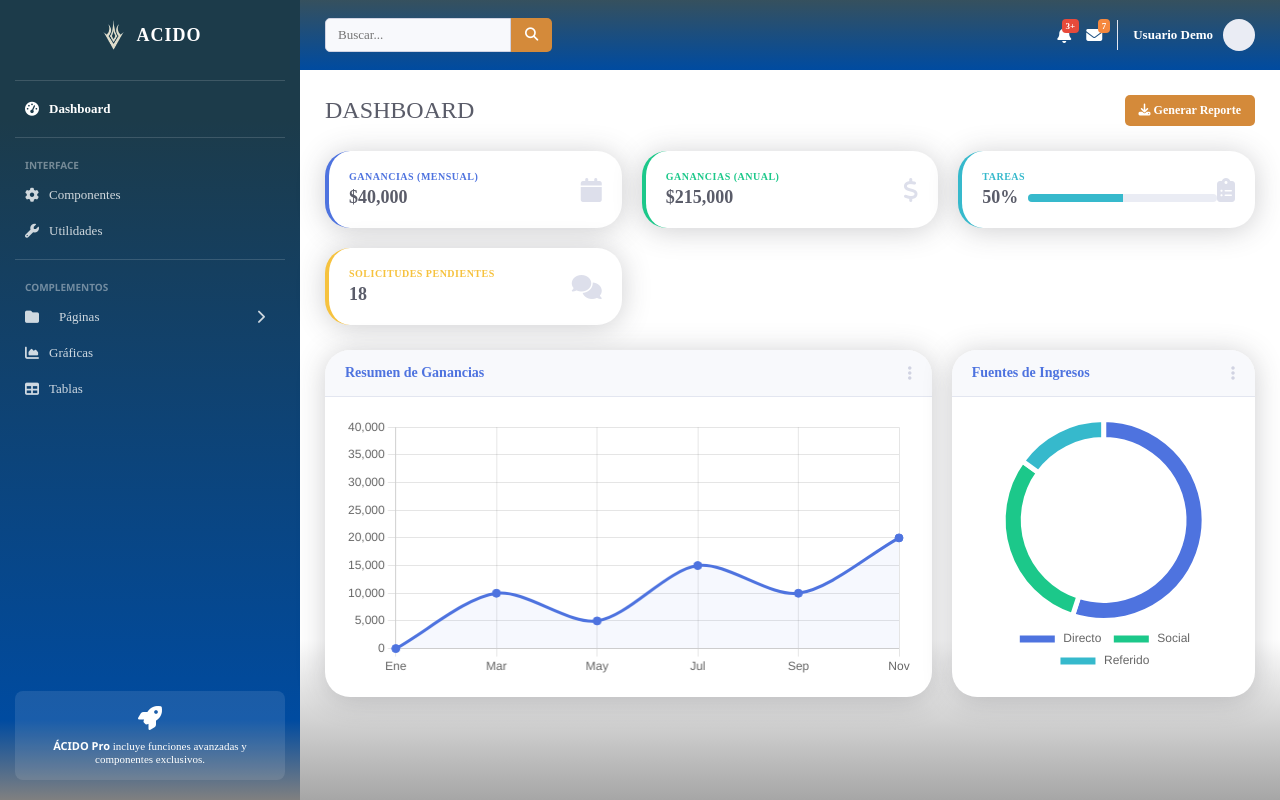
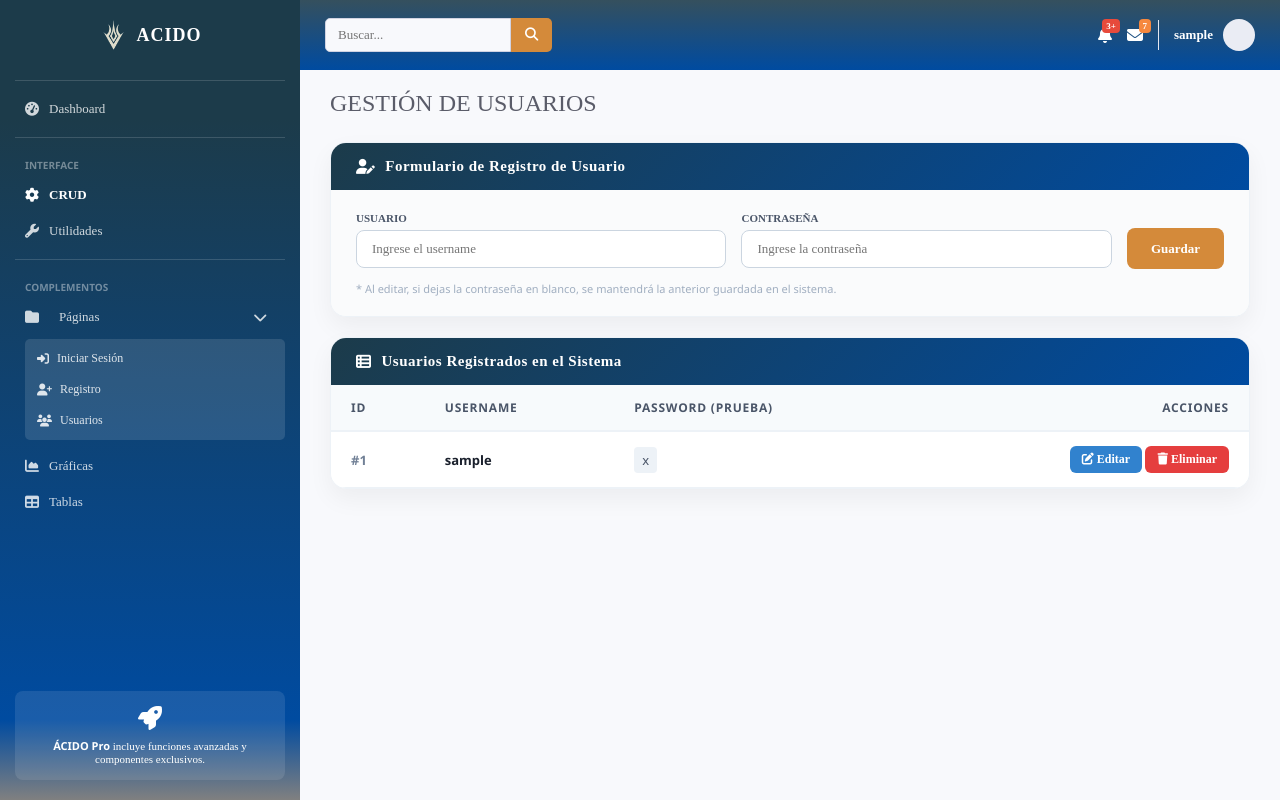
Before and after one commit to Jhonatan-Garcia-Castellanos/TAREA, a PHP site: page /index.php?action=crud in a window 1280 px wide. Run offline with PHP 8.4, Linux system fonts and the light colour scheme; the visitor is signed in with stand-in values (Sample User, id 1); tables that the repository leaves empty or names only in its code hold one stand-in row (values such as "Sample post").

Commit message:
9090
CRUD INTENTO #1

```diff
--- a/BACKPHP/index.php
+++ b/BACKPHP/index.php
@@ -38,6 +38,7 @@ if ($_SERVER["REQUEST_METHOD"] === "POST" && isset($_POST["action"])) {
 
 // 2. PROCESAR ACCIONES POR URL (GET)
 if (isset($_GET["action"])) {
+
     // Si la acción es logout, destruye la sesión
     if ($_GET["action"] === "logout") {
         session_destroy();
@@ -45,14 +46,25 @@ if (isset($_GET["action"])) {
         exit();
     }
 
-    // Si la acción es pedir el login explícitamente, carga el login directamente
+    // Si la acción es pedir el login explícitamente
     if ($_GET["action"] === "login") {
         require_once "view/login.php";
-        exit(); // Corta aquí para que NO cargue el dashboard
+        exit();
+    }
+
+    // Si la acción es abrir el CRUD de registros (¡Colocado aquí arriba para que corte el flujo correctamente!)
+    if ($_GET["action"] === "crud") {
+        if (isset($_SESSION["user"])) {
+            require_once "view/crud.php";
+            exit(); // Detiene la ejecución aquí para que NO cargue el dashboard por debajo
+        } else {
+            header("Location: index.php?action=login");
+            exit();
+        }
     }
 }
 
-// 3. CARGAR VISTA SEGÚN LA SESIÓN (Por defecto)
+// 3. CARGAR VISTA POR DEFECTO SEGÚN LA SESIÓN (Si no hay ninguna acción GET específica)
 if (isset($_SESSION["user"])) {
     require_once "view/dashboard.php";
 } else {
--- a/BACKPHP/public/styles.css
+++ b/BACKPHP/public/styles.css
@@ -1,14 +1,36 @@
+/* ===================================================
+   RESET Y CONFIGURACIÓN GLOBAL
+=================================================== */
 * {
     box-sizing: border-box;
     margin: 0;
     padding: 0;
     font-family: 'Segoe UI', system-ui, -apple-system, sans-serif;
-    body, p, a, span, h1, h2, h3, h4, h5, h6, label, input, button {
+}
+
+/* Tipografía global para textos y elementos */
+body, p, a, span, h1, h2, h3, h4, h5, h6, label, input, button {
     font-family: 'Cinzel', serif !important;
 }
 
+/* Estilos adaptativos para pantallas menores a 768px */
+@media (max-width: 768px) {
+    .dashboard-container {
+        flex-direction: column !important;
+    }
+    .sidebar {
+        width: 100% !important;
+        height: auto !important;
+    }
+    .main-content {
+        width: 100% !important;
+    }
+    .chart-card form div[style*="grid-template-columns"] {
+        grid-template-columns: 1fr !important;
+    }
 }
 
+/* Estilo base del Login (pantalla centrada) */
 body {
     background-color: #D48A3A !important;
     min-height: 100vh;
@@ -307,11 +329,7 @@ body {
     font-family: 'Segoe UI', system-ui, -apple-system, sans-serif;
 }
 
-.dashboard-container {
-    display: flex;
-    min-height: 100vh;
-    border-radius: 25px;
-}
+
 
 /* Sidebar Azul */
 .sidebar {
@@ -485,6 +503,10 @@ body {
 
 /* Área de Contenido */
 .content-padding {
+    padding: 25px;
+}
+
+.content-padding-crud {
     padding: 25px;
 }
 
@@ -700,3 +722,182 @@ body {
     height: 50px;
     object-fit: contain;
 }
+
+/* ===================================================
+   ESTILOS EXCLUSIVOS PARA EL CRUD (ÁCIDO COLOMBIA)
+=================================================== */
+
+/* El Dashboard principal se mantiene con su diseño original intacto */
+.dashboard-container {
+    display: flex;
+    min-height: 100vh;
+    border-radius: 25px;
+}
+
+/* El CRUD se expande al 100% de la pantalla sin afectar al dashboard principal */
+/* FORZAR ANCHO Y ALTO ABSOLUTO PARA EL CRUD */
+html, body.dashboard-body.crud-body {
+    height: 100% !important;
+    min-height: 100vh !important;
+    background: #f8f9fc !important;
+    overflow-y: auto !important;
+}
+
+body.dashboard-body.crud-body .dashboard-container {
+    min-height: 100vh !important;
+    height: 100% !important;
+    width: 100vw !important;
+    max-width: 100% !important;
+    margin: 0 !important;
+    padding: 0 !important;
+    border-radius: 0 !important;
+    box-shadow: none !important;
+}
+
+.content-padding-crud {
+    padding: 20px 30px !important;
+}
+
+.crud-container-box {
+    max-width: 1200px;
+    margin: 0 auto;
+}
+
+.crud-modern-card {
+    background: #ffffff;
+    border-radius: 16px;
+    box-shadow: 0 10px 25px rgba(0, 0, 0, 0.05);
+    border: 1px solid #edf2f7;
+    margin-top: 0 !important;
+    margin-bottom: 20px;
+    overflow: hidden;
+}
+
+.crud-modern-header {
+    background: linear-gradient(135deg, #1C3B4A, #004BA0);
+    color: white;
+    padding: 15px 25px;
+    font-size: 15px;
+    font-weight: 600;
+    letter-spacing: 0.5px;
+    display: flex;
+    align-items: center;
+    gap: 10px;
+}
+
+.crud-form-body {
+    padding: 20px 25px;
+    background: #fafbfc;
+}
+
+.crud-input {
+    width: 100%;
+    padding: 10px 15px;
+    background: #ffffff;
+    border: 1px solid #cbd5e0;
+    border-radius: 8px;
+    font-size: 13px;
+    color: #2d3748;
+    outline: none;
+    transition: all 0.3s ease;
+}
+
+.crud-input:focus {
+    border-color: #004BA0;
+    box-shadow: 0 0 0 3px rgba(0, 75, 160, 0.15);
+}
+
+.btn-crud-save {
+    background-color: #D48A3A;
+    color: white;
+    border: none;
+    padding: 11px 24px;
+    border-radius: 8px;
+    font-weight: 600;
+    font-size: 13px;
+    cursor: pointer;
+    transition: background 0.2s;
+    height: 41px;
+}
+
+.btn-crud-save:hover {
+    background-color: #b8732e;
+}
+
+.btn-crud-cancel {
+    background-color: #718096;
+    color: white;
+    border: none;
+    padding: 11px 20px;
+    border-radius: 8px;
+    font-weight: 600;
+    font-size: 13px;
+    cursor: pointer;
+    display: none;
+    height: 41px;
+}
+
+.btn-crud-cancel:hover {
+    background-color: #4a5568;
+}
+
+.crud-table {
+    width: 100%;
+    border-collapse: collapse;
+    text-align: left;
+    background: white;
+}
+
+.crud-table th {
+    background-color: #f7fafc;
+    color: #4a5568;
+    font-weight: 700;
+    font-size: 12px;
+    text-transform: uppercase;
+    letter-spacing: 0.8px;
+    padding: 14px 20px;
+    border-bottom: 2px solid #edf2f7;
+}
+
+.crud-table td {
+    padding: 14px 20px;
+    font-size: 13px;
+    color: #2d3748;
+    border-bottom: 1px solid #edf2f7;
+}
+
+.crud-table tr:hover {
+    background-color: #f8fafc;
+}
+
+.btn-action-edit {
+    background-color: #3182ce;
+    color: white;
+    padding: 6px 12px;
+    border-radius: 6px;
+    font-size: 12px;
+    font-weight: 600;
+    border: none;
+    cursor: pointer;
+    text-decoration: none;
+    display: inline-block;
+    transition: background 0.2s;
+}
+
+.btn-action-edit:hover { background-color: #2b6cb0; }
+
+.btn-action-delete {
+    background-color: #e53e3e;
+    color: white;
+    padding: 6px 12px;
+    border-radius: 6px;
+    font-size: 12px;
+    font-weight: 600;
+    border: none;
+    cursor: pointer;
+    text-decoration: none;
+    display: inline-block;
+    transition: background 0.2s;
+}
+
+.btn-action-delete:hover { background-color: #c53030; }
--- /dev/null
+++ b/BACKPHP/view/crud.php
@@ -0,0 +1,269 @@
+<?php
+if (!isset($_SESSION["user"])) {
+    header("Location: index.php?action=login");
+    exit();
+}
+
+$host = 'localhost';
+$dbname = 'login_db';
+$username = 'root';
+$password = '';
+
+try {
+    $pdo = new PDO("mysql:host=$host;dbname=$dbname;charset=utf8", $username, $password);
+    $pdo->setAttribute(PDO::ATTR_ERRMODE, PDO::ERRMODE_EXCEPTION);
+} catch (PDOException $e) {
+    die("Error de conexión: " . $e->getMessage());
+}
+
+if ($_SERVER["REQUEST_METHOD"] === "POST" && isset($_POST["crud_action"]) && $_POST["crud_action"] === "save") {
+    $id = $_POST['id'] ?? '';
+    $user_input = $_POST['username'] ?? '';
+    $pass_input = $_POST['password'] ?? '';
+
+    if (!empty($id)) {
+        if (!empty($pass_input)) {
+            $stmt = $pdo->prepare("UPDATE usuarios SET username = ?, password = ? WHERE id = ?");
+            $stmt->execute([$user_input, $pass_input, $id]);
+        } else {
+            $stmt = $pdo->prepare("UPDATE usuarios SET username = ? WHERE id = ?");
+            $stmt->execute([$user_input, $id]);
+        }
+    } else {
+        $stmt = $pdo->prepare("INSERT INTO usuarios (username, password) VALUES (?, ?)");
+        $stmt->execute([$user_input, $pass_input]);
+    }
+    header("Location: index.php?action=crud");
+    exit();
+}
+
+if (isset($_GET["delete_id"])) {
+    $id = $_GET["delete_id"];
+    $stmt = $pdo->prepare("DELETE FROM usuarios WHERE id = ?");
+    $stmt->execute([$id]);
+    header("Location: index.php?action=crud");
+    exit();
+}
+
+$stmt = $pdo->query("SELECT * FROM usuarios ORDER BY id DESC");
+$registros = $stmt->fetchAll(PDO::FETCH_ASSOC);
+?>
+<!DOCTYPE html>
+<html lang="es">
+<head>
+    <meta charset="UTF-8">
+    <meta name="viewport" content="width=device-width, initial-scale=1.0">
+    <title>CRUD Usuarios - ÁCIDO COLOMBIA</title>
+    <link rel="stylesheet" href="/TAREA/BACKPHP/public/styles.css">
+    <link rel="stylesheet" href="https://cdnjs.cloudflare.com/ajax/libs/font-awesome/6.4.0/css/all.min.css">
+
+</head>
+<body class="dashboard-body crud-body">
+
+    <div class="dashboard-container crud-container">
+
+        <aside class="sidebar">
+            <div class="sidebar-brand">
+                <img src="/TAREA/BACKPHP/public/LOGO2.png" class="brand-icon" alt="Logo Ácido Colombia">
+                <span>ACIDO</span>
+            </div>
+
+            <hr class="sidebar-divider">
+
+            <a href="index.php" class="nav-item">
+                <i class="fa-solid fa-gauge-high"></i>
+                <span>Dashboard</span>
+            </a>
+
+            <hr class="sidebar-divider">
+
+            <div class="sidebar-heading">INTERFACE</div>
+
+            <a href="index.php?action=crud" class="nav-item active">
+                <i class="fa-solid fa-gear"></i>
+                <span>CRUD</span>
+            </a>
+
+            <a href="#" class="nav-item">
+                <i class="fa-solid fa-wrench"></i>
+                <span>Utilidades</span>
+            </a>
+
+            <hr class="sidebar-divider">
+
+            <div class="sidebar-heading">COMPLEMENTOS</div>
+
+            <div class="sidebar-dropdown open">
+                <button type="button" class="nav-item dropdown-toggle" onclick="toggleSubmenu(this)">
+                    <div class="nav-label">
+                        <i class="fa-solid fa-folder"></i>
+                        <span>Páginas</span>
+                    </div>
+                    <i class="fa-solid fa-chevron-right arrow-icon"></i>
+                </button>
+
+                <div class="sidebar-submenu">
+                    <a href="/TAREA/BACKPHP/index.php?action=login">
+                        <i class="fa-solid fa-right-to-bracket"></i> Iniciar Sesión
+                    </a>
+                    <a href="/TAREA/BACKPHP/view/register.php">
+                        <i class="fa-solid fa-user-plus"></i> Registro
+                    </a>
+                    <a href="index.php?action=crud" class="active">
+                        <i class="fa-solid fa-users"></i> Usuarios
+                    </a>
+                </div>
+            </div>
+
+            <a href="#" class="nav-item">
+                <i class="fa-solid fa-chart-area"></i>
+                <span>Gráficas</span>
+            </a>
+
+            <a href="#" class="nav-item">
+                <i class="fa-solid fa-table"></i>
+                <span>Tablas</span>
+            </a>
+
+            <div class="sidebar-promo">
+                <i class="fa-solid fa-rocket promo-icon"></i>
+                <p><strong>ÁCIDO Pro</strong> incluye funciones avanzadas y componentes exclusivos.</p>
+            </div>
+        </aside>
+
+        <main class="main-content">
+
+            <header class="topbar">
+                <div class="search-bar">
+                    <input type="text" placeholder="Buscar...">
+                    <button><i class="fa-solid fa-magnifying-glass"></i></button>
+                </div>
+
+                <div class="topbar-user">
+                    <div class="icon-badge">
+                        <i class="fa-solid fa-bell"></i>
+                        <span class="badge red">3+</span>
+                    </div>
+                    <div class="icon-badge">
+                        <i class="fa-solid fa-envelope"></i>
+                        <span class="badge yellow">7</span>
+                    </div>
+                    <div class="divider-vertical"></div>
+                    <div class="user-info">
+                        <span><?php echo htmlspecialchars($_SESSION["user"]["username"] ?? 'Usuario Demo'); ?></span>
+                        <div class="avatar"></div>
+                    </div>
+                </div>
+            </header>
+
+            <div class="content-padding-crud">
+
+                <div class="page-header">
+                    <h2 id="form-title-text">GESTIÓN DE USUARIOS</h2>
+                </div>
+
+                <div class="crud-container-box">
+                    <div class="crud-modern-card" style="margin-top: 0;">
+                        <div class="crud-modern-header">
+                            <i class="fa-solid fa-user-pen"></i>
+                            <span id="form-card-title">Formulario de Registro de Usuario</span>
+                        </div>
+                        <div class="crud-form-body">
+                            <form action="index.php?action=crud" method="POST">
+                                <input type="hidden" name="crud_action" value="save">
+                                <input type="hidden" name="id" id="form-id">
+
+                                <div style="display: grid; grid-template-columns: 1fr 1fr auto; gap: 15px; align-items: center;">
+                                    <div>
+                                        <label style="display: block; font-size: 11px; font-weight: 700; color: #4a5568; margin-bottom: 6px; text-transform: uppercase;">Usuario</label>
+                                        <input type="text" class="crud-input" name="username" id="form-username" placeholder="Ingrese el username" required>
+                                    </div>
+                                    <div>
+                                        <label style="display: block; font-size: 11px; font-weight: 700; color: #4a5568; margin-bottom: 6px; text-transform: uppercase;">Contraseña</label>
+                                        <input type="text" class="crud-input" name="password" id="form-password" placeholder="Ingrese la contraseña">
+                                    </div>
+                                    <div style="padding-top: 18px; display: flex; gap: 8px;">
+                                        <button type="submit" class="btn-crud-save" id="btn-submit-text">Guardar</button>
+                                        <button type="button" class="btn-crud-cancel" id="btn-cancelar" onclick="limpiarFormulario()">Cancelar</button>
+                                    </div>
+                                </div>
+                                <small style="color: #a0aec0; display: block; margin-top: 12px; font-size: 11px;">* Al editar, si dejas la contraseña en blanco, se mantendrá la anterior guardada en el sistema.</small>
+                            </form>
+                        </div>
+                    </div>
+
+                    <div class="crud-modern-card">
+                        <div class="crud-modern-header">
+                            <i class="fa-solid fa-table-list"></i>
+                            <span>Usuarios Registrados en el Sistema</span>
+                        </div>
+                        <div style="overflow-x: auto;">
+                            <table class="crud-table">
+                                <thead>
+                                    <tr>
+                                        <th>ID</th>
+                                        <th>Username</th>
+                                        <th>Password (Prueba)</th>
+                                        <th style="text-align: right;">Acciones</th>
+                                    </tr>
+                                </thead>
+                                <tbody>
+                                    <?php if (!empty($registros)): ?>
+                                        <?php foreach ($registros as $row): ?>
+                                            <tr>
+                                                <td style="font-weight: 600; color: #718096;">#<?php echo $row['id']; ?></td>
+                                                <td><strong style="color: #1a202c;"><?php echo htmlspecialchars($row['username']); ?></strong></td>
+                                                <td><code style="background: #edf2f7; padding: 4px 8px; border-radius: 4px; color: #4a5568; word-break: break-all; max-width: 250px; display: inline-block;"><?php echo htmlspecialchars($row['password']); ?></code></td>
+                                                <td style="text-align: right;">
+                                                    <button type="button" class="btn-action-edit" onclick="editarRegistro(<?php echo $row['id']; ?>, '<?php echo htmlspecialchars($row['username'], ENT_QUOTES); ?>')"><i class="fa-solid fa-pen-to-square"></i> Editar</button>
+                                                    <a href="index.php?action=crud&delete_id=<?php echo $row['id']; ?>" class="btn-action-delete" onclick="return confirm('¿Estás seguro de eliminar este usuario?');"><i class="fa-solid fa-trash"></i> Eliminar</a>
+                                                </td>
+                                            </tr>
+                                        <?php endforeach; ?>
+                                    <?php else: ?>
+                                        <tr>
+                                            <td colspan="4" style="text-align: center; color: #a0aec0; padding: 40px; font-style: italic;">No hay usuarios registrados actualmente.</td>
+                                        </tr>
+                                    <?php endif; ?>
+                                </tbody>
+                            </table>
+                        </div>
+                    </div>
+
+                </div>
+
+            </div>
+        </main>
+    </div>
+
+    <script>
+        function toggleSubmenu(button) {
+            const dropdown = button.parentElement;
+            dropdown.classList.toggle('open');
+        }
+
+        function editarRegistro(id, username) {
+            document.getElementById('form-title-text').innerText = "MODIFICAR USUARIO";
+            document.getElementById('form-card-title').innerText = "Editando el Registro #" + id;
+            document.getElementById('form-id').value = id;
+            document.getElementById('form-username').value = username;
+            document.getElementById('form-password').value = '';
+            document.getElementById('form-password').placeholder = "Nueva contraseña (opcional)";
+            document.getElementById('btn-submit-text').innerText = "Actualizar Cambios";
+            document.getElementById('btn-cancelar').style.display = 'inline-block';
+            window.scrollTo({top: 0, behavior: 'smooth'});
+        }
+
+        function limpiarFormulario() {
+            document.getElementById('form-title-text').innerText = "GESTIÓN DE USUARIOS";
+            document.getElementById('form-card-title').innerText = "Formulario de Registro de Usuario";
+            document.getElementById('form-id').value = '';
+            document.getElementById('form-username').value = '';
+            document.getElementById('form-password').value = '';
+            document.getElementById('form-password').placeholder = "Ingrese la contraseña";
+            document.getElementById('btn-submit-text').innerText = "Guardar";
+            document.getElementById('btn-cancelar').style.display = 'none';
+        }
+    </script>
+</body>
+</html>
--- a/BACKPHP/view/dashboard.php
+++ b/BACKPHP/view/dashboard.php
@@ -1,5 +1,6 @@
 <!DOCTYPE html>
 <html lang="es">
+
 <head>
     <meta charset="UTF-8">
     <meta name="viewport" content="width=device-width, initial-scale=1.0">
@@ -11,6 +12,7 @@
     <!-- Chart.js para las gráficas -->
     <script src="https://cdn.jsdelivr.net/npm/chart.js"></script>
 </head>
+
 <body class="dashboard-body">
 
     <div class="dashboard-container">
@@ -35,7 +37,7 @@
 
             <a href="#" class="nav-item">
                 <i class="fa-solid fa-gear"></i>
-                <span>Componentes</span>
+                <span>CRUD</span>
             </a>
 
             <a href="#" class="nav-item">
@@ -64,7 +66,7 @@
                     <a href="/TAREA/BACKPHP/view/register.php">
                         <i class="fa-solid fa-user-plus"></i> Registro
                     </a>
-                    <a href="/TAREA/BACKPHP/index.php?action=dashboard&page=usuarios">
+                    <a href="/TAREA/BACKPHP/index.php?action=crud">
                         <i class="fa-solid fa-users"></i> Usuarios
                     </a>
                 </div>
@@ -254,4 +256,5 @@
         });
     </script>
 </body>
+
 </html>
```
Also changed, not shown: BACKPHP/controller/CrudController.php (added, +45 -0 lines).
